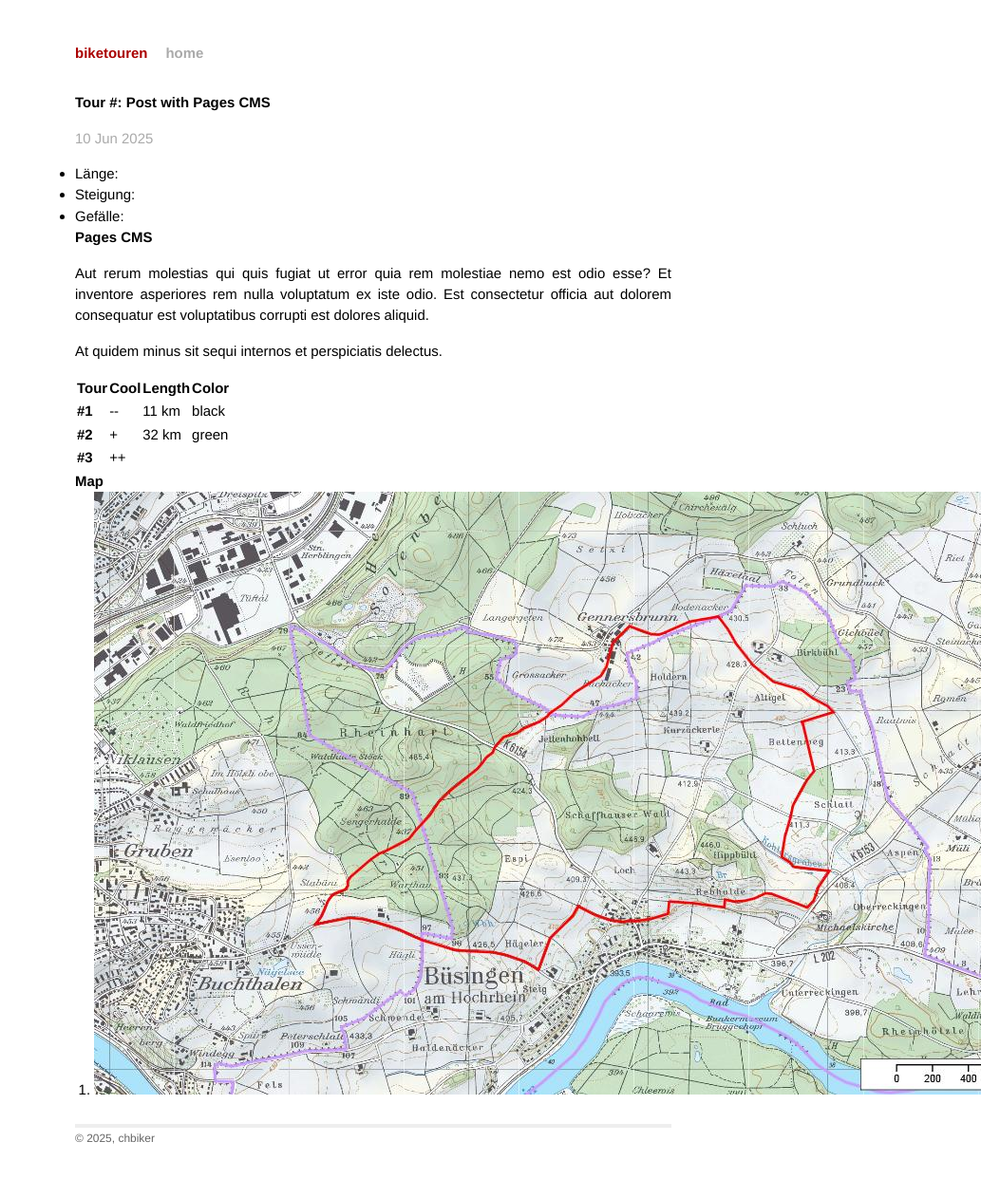
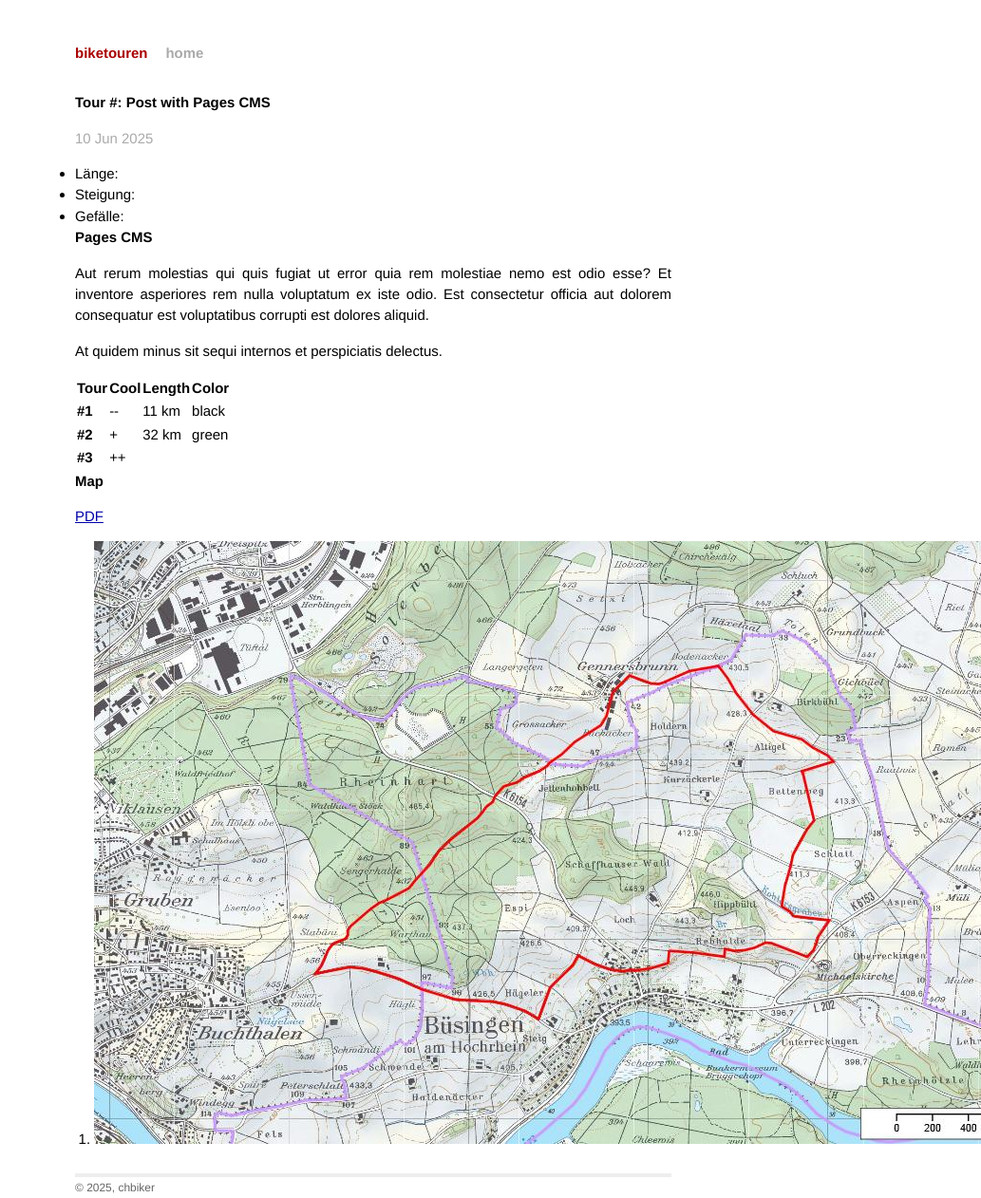
Before and after one commit to chrisfrei/chbiker.github.io, a Jekyll site: the page built from _posts/2013-11-26-your-filename.md, in a window 1280 px wide. Shown: the whole page at 95% size, without its empty margins (247-1280 px from the left). Built offline with Jekyll 4.4.1, drawn with Linux system fonts in a browser that asks for light colours; Markdown is read by kramdown in place of the engine named in the settings; before the commit the page ends 1210 px from its top, so only the background shows below that.

Commit message:
Update _posts/2013-11-26-your-filename.md (via Pages CMS)

```diff
--- a/_posts/2013-11-26-your-filename.md
+++ b/_posts/2013-11-26-your-filename.md
@@ -18,4 +18,6 @@ At quidem minus sit sequi internos et perspiciatis delectus.
 
 ## Map
 
+[PDF](/media/documents/Klasse 1a.pdf)
+
 1.  ![](/images/buesingen-gennersbrunn.jpg)
```
